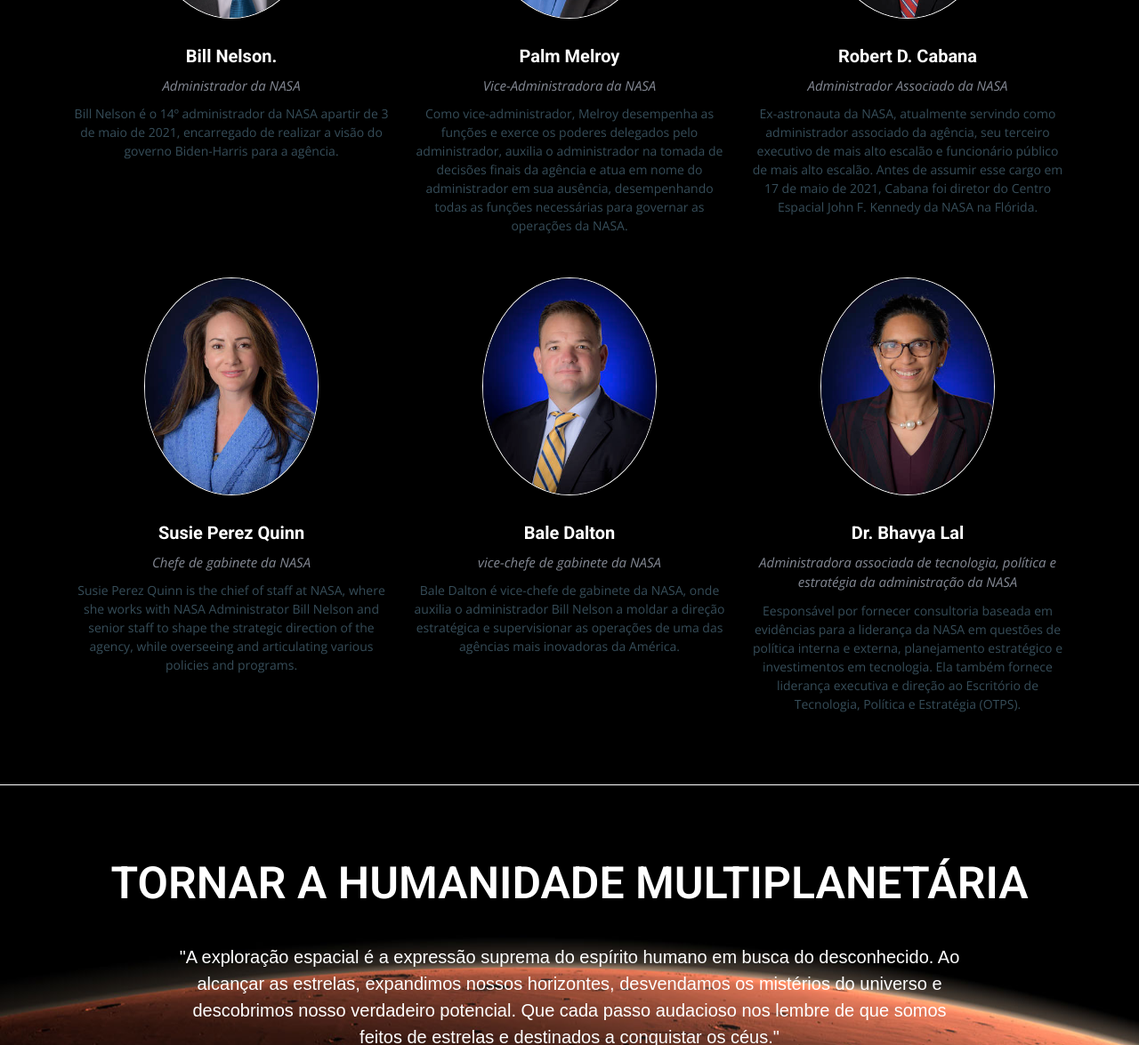
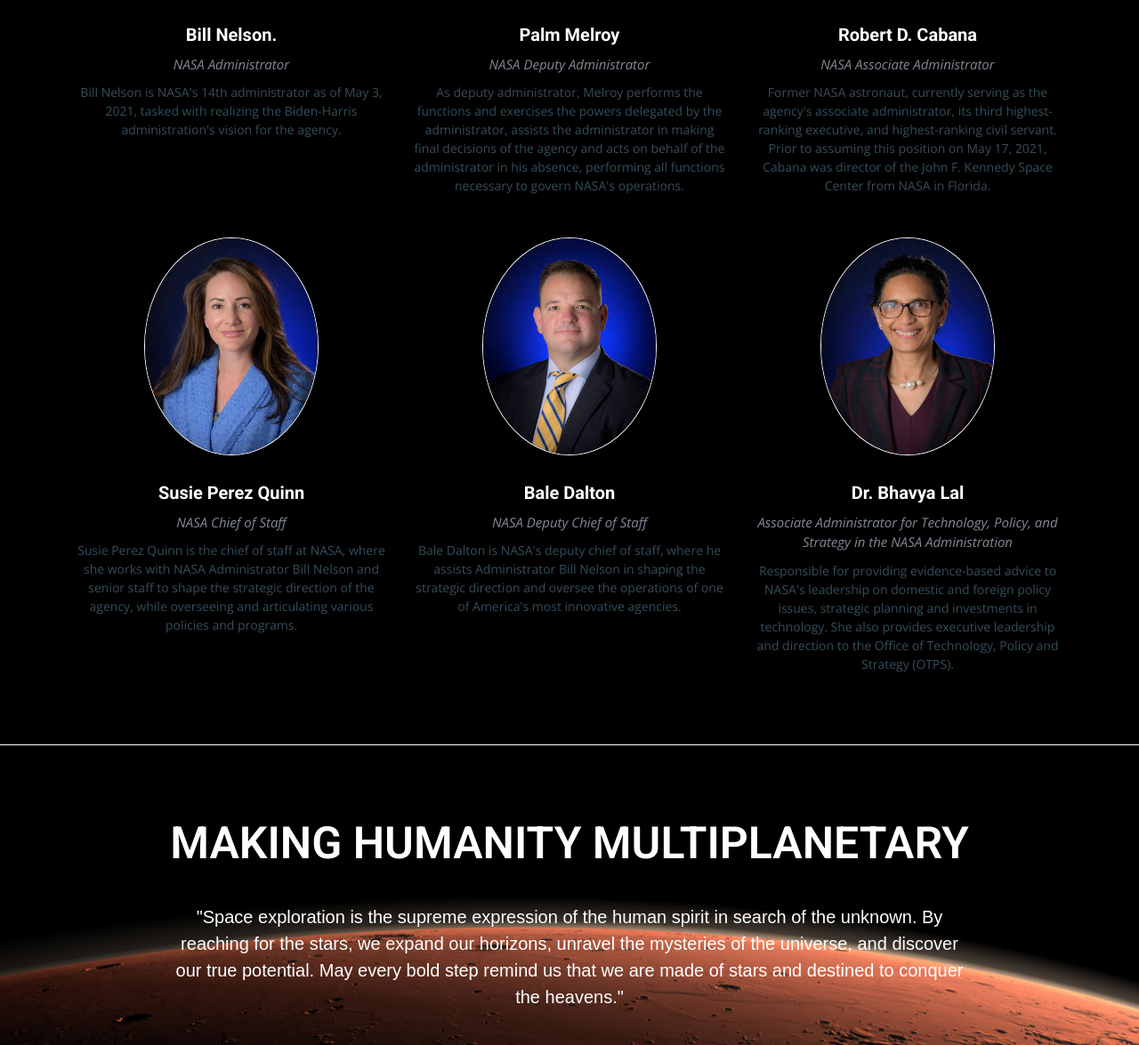
Before and after one commit to TiagoLucasMendes/tiagolucasmendes.github.io, a plain HTML site: page about.html in a window 1280 px wide. Shown: the part 1192-2367 px from the top of the page at 89% size. Drawn offline with nearby package versions, Linux system fonts and the light colour scheme.

Commit message:
About us em inglês

```diff
--- a/about.html
+++ b/about.html
@@ -80,7 +80,7 @@
     <div class="breadcrumbs d-flex align-items-center" style="background-image: url('assets/img/terra.jpg');">
       <div class="container position-relative d-flex flex-column align-items-center" data-aos="fade">
 
-        <h2>Sobre Nós</h2>
+        <h2>About Us</h2>
 
       </div>
     </div><!-- End Breadcrumbs -->
@@ -95,7 +95,9 @@
 
       <!-- ======= Final QUOTE Inicial ======= -->
     <!-- ======= Stats Counter Section ======= -->
+
     <section id="stats-counter" class="stats-counter section-bg">
+
       <div class="container">
 
         <div class="row gy-4">
@@ -105,7 +107,7 @@
               <div>
                 <span data-purecounter-start="0" data-purecounter-end="232" data-purecounter-duration="1"
                   class="purecounter"></span>
-                <p>Engenheiros e Cientistas Espaciais</p>
+                <p>Space Engineers and Scientists</p>
               </div>
             </div>
           </div><!-- End Stats Item -->
@@ -115,7 +117,7 @@
               <div>
                 <span data-purecounter-start="0" data-purecounter-end="521" data-purecounter-duration="1"
                   class="purecounter"></span>
-                <p>Projetos conluidos com sucesso</p>
+                <p>Successfully colluded projects</p>
               </div>
             </div>
           </div><!-- End Stats Item -->
@@ -125,7 +127,7 @@
               <div>
                 <span data-purecounter-start="0" data-purecounter-end="1463" data-purecounter-duration="1"
                   class="purecounter"></span>
-                <p>Número total de trabalhadores</p>
+                <p>Total number of employees</p>
               </div>
             </div>
           </div><!-- End Stats Item -->
@@ -135,7 +137,7 @@
               <div>
                 <span data-purecounter-start="0" data-purecounter-end="68" data-purecounter-duration="1"
                   class="purecounter"></span>
-                <p>Missões em operação</p>
+                <p>Missions in operation</p>
               </div>
             </div>
           </div><!-- End Stats Item -->
@@ -150,9 +152,9 @@
       <div class="container" data-aos="fade-up">
 
         <div class="section-header">
-          <h2>Equipa de liderança</h2>
-          <p>A nossa equipa é composta por profissionais altamente qualificados e dedicados, cujo trabalho é fundamental para impulsionar
-            a exploração espacial e avançar com os limites do conhecimento humano.</p>
+          <h2>Leadership team</h2>
+          <p>Our team is composed of highly qualified and dedicated professionals, whose work is fundamental to boost
+            space exploration and advancing the limits of human knowledge.</p>
         </div>
 
         <div class="row gy-5">
@@ -164,8 +166,8 @@
             </div>
             <div class="member-info text-center">
               <h4>Bill Nelson.</h4>
-              <span>Administrador da NASA </span>
-              <p>Bill Nelson é o 14º administrador da NASA apartir de 3 de maio de 2021, encarregado de realizar a visão do governo Biden-Harris para a agência.
+              <span>NASA Administrator  </span>
+              <p>Bill Nelson is NASA's 14th administrator as of May 3, 2021, tasked with realizing the Biden-Harris administration's vision for the agency.
               </p>
             </div>
           </div><!-- End Team Member -->
@@ -177,10 +179,10 @@
             </div>
             <div class="member-info text-center">
               <h4>Palm Melroy</h4>
-              <span>Vice-Administradora da NASA</span>
-              <p>Como vice-administrador, Melroy desempenha as funções e exerce os poderes delegados pelo administrador,
-                auxilia o administrador na tomada de decisões finais da agência e atua em nome do administrador em sua ausência,
-                desempenhando todas as funções necessárias para governar as operações da NASA.</p>
+              <span>NASA Deputy Administrator</span>
+              <p>As deputy administrator, Melroy performs the functions and exercises the powers delegated by the administrator,
+                assists the administrator in making final decisions of the agency and acts on behalf of the administrator in his absence,
+                performing all functions necessary to govern NASA's operations.</p>
             </div>
           </div><!-- End Team Member -->
 
@@ -191,10 +193,10 @@
             </div>
             <div class="member-info text-center">
               <h4>Robert D. Cabana</h4>
-              <span>Administrador Associado da NASA</span>
-              <p>Ex-astronauta da NASA, atualmente servindo como administrador associado da agência, seu terceiro executivo de mais alto escalão e
-                funcionário público de mais alto escalão. Antes de assumir esse cargo em 17 de maio de 2021, Cabana foi diretor do Centro Espacial John F. Kennedy
-                da NASA na Flórida.</p>
+              <span>NASA Associate Administrator</span>
+              <p>Former NASA astronaut, currently serving as the agency's associate administrator, its third highest-ranking executive, and
+                highest-ranking civil servant. Prior to assuming this position on May 17, 2021, Cabana was director of the John F. Kennedy Space Center
+                from NASA in Florida.</p>
             </div>
           </div><!-- End Team Member -->
 
@@ -205,7 +207,7 @@
             </div>
             <div class="member-info text-center">
               <h4>Susie Perez Quinn</h4>
-              <span>Chefe de gabinete da NASA</span>
+              <span>NASA Chief of Staff</span>
               <p>Susie Perez Quinn is the chief of staff at NASA, where she works with NASA Administrator Bill Nelson
                 and senior staff to shape the strategic direction of the agency, while overseeing and articulating various policies and programs.</p>
             </div>
@@ -218,9 +220,9 @@
             </div>
             <div class="member-info text-center">
               <h4>Bale Dalton</h4>
-              <span>vice-chefe de gabinete da NASA</span>
-              <p>Bale Dalton é vice-chefe de gabinete da NASA, onde auxilia o administrador Bill Nelson a moldar a direção estratégica e
-                supervisionar as operações de uma das agências mais inovadoras da América.</p>
+              <span>NASA Deputy Chief of Staff</span>
+              <p>Bale Dalton is NASA's deputy chief of staff, where he assists Administrator Bill Nelson in shaping the strategic direction and
+                oversee the operations of one of America's most innovative agencies.</p>
             </div>
           </div><!-- End Team Member -->
 
@@ -231,10 +233,10 @@
             </div>
             <div class="member-info text-center">
               <h4>Dr. Bhavya Lal</h4>
-              <span>Administradora associada de tecnologia, política e estratégia da administração da NASA</span>
-              <p>Eesponsável por fornecer consultoria baseada em evidências para a liderança da NASA em questões de política interna e externa,
-                planejamento estratégico e investimentos em tecnologia. Ela também fornece liderança executiva e direção ao Escritório de Tecnologia,
-                Política e Estratégia (OTPS).</p>
+              <span>Associate Administrator for Technology, Policy, and Strategy in the NASA Administration</span>
+              <p>Responsible for providing evidence-based advice to NASA's leadership on domestic and foreign policy issues,
+                strategic planning and investments in technology. She also provides executive leadership and direction to the Office of Technology,
+                Policy and Strategy (OTPS).</p>
             </div>
           </div><!-- End Team Member -->
 
@@ -245,18 +247,19 @@
 
     <section class="inspirador"  style="background-image: url('assets/img/marte.jpg');">
       <div class="inspirador-container">
-        <h2>TORNAR A HUMANIDADE MULTIPLANETÁRIA </h2>
+        <h2>MAKING HUMANITY MULTIPLANETARY </h2>
       </div>
         <div class="quote-inspirador">
-          <p>"A exploração espacial é a expressão suprema do espírito humano em busca do desconhecido.
-            Ao alcançar as estrelas, expandimos nossos horizontes, desvendamos os mistérios do universo e descobrimos nosso verdadeiro potencial.
-            Que cada passo audacioso nos lembre de que somos feitos de estrelas e destinados a conquistar os céus."</p>
+          <p>"Space exploration is the supreme expression of the human spirit in search of the unknown.
+            By reaching for the stars, we expand our horizons, unravel the mysteries of the universe, and discover our true potential.
+            May every bold step remind us that we are made of stars and destined to conquer the heavens."</p>
             <p><strong><span>- NASA </span></strong></p>
           </div>
 
     </section>
 
   </main><!-- End #main -->
+
 
   <!-- ======= Footer ======= -->
   <footer id="footer" class="footer">
```
